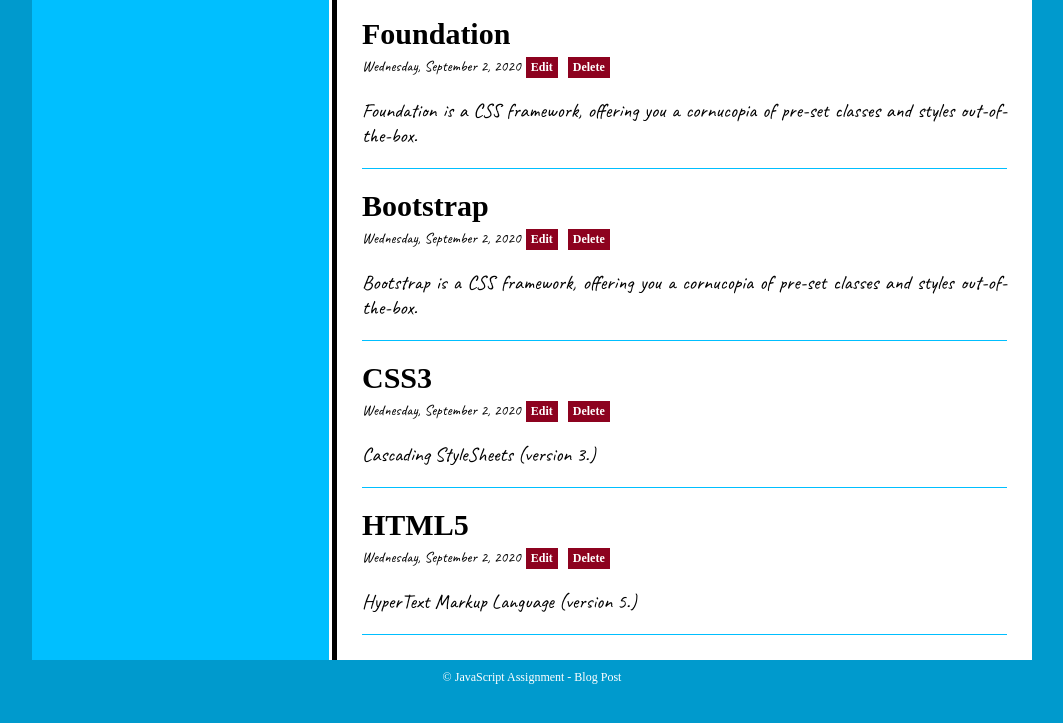
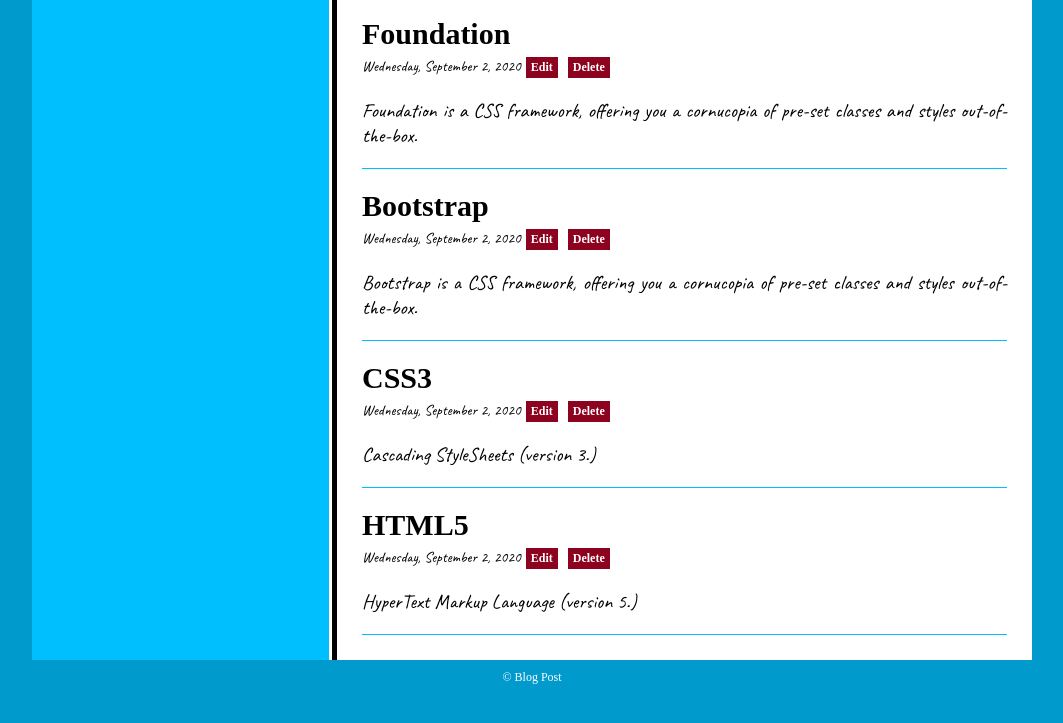
Before and after one commit to T-Ralph/javascript-exercise-blog, a plain HTML site: page index.html in a window 1280 px wide. Shown: the part 3163-3886 px from the top of the page, without its empty margins (108-1171 px from the left). Drawn offline with Linux system fonts and the light colour scheme; a web font is replaced by a local one.

Commit message:
Update index.html

```diff
--- a/index.html
+++ b/index.html
@@ -7,7 +7,7 @@
     <link rel="stylesheet" type="text/css" href="css/main.css">
     <!-- JavaScript -->
     <script src="js/main.js" defer></script>
-    <title>JavaScript Assignment - Blog Post</title>
+    <title>JavaScript - Blog Post</title>
 </head>
 <body>
     <header>
@@ -35,7 +35,7 @@
     </main>
     <footer>
         <p>
-            <span>&copy; JavaScript Assignment - Blog Post</span>
+            <span>&copy; Blog Post</span>
         </p>
     </footer>
 </body>
```
